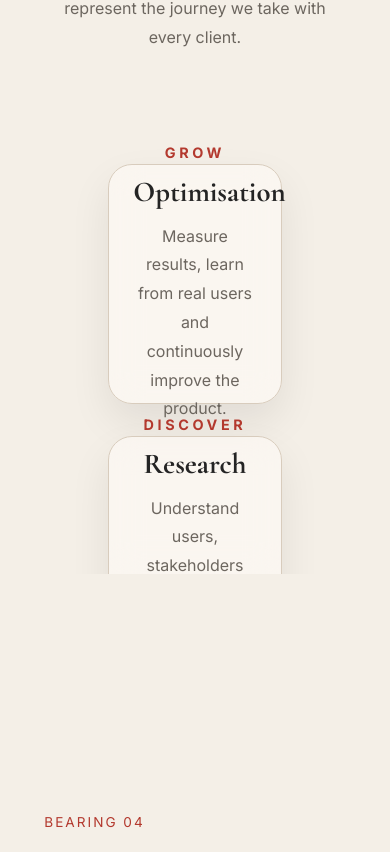
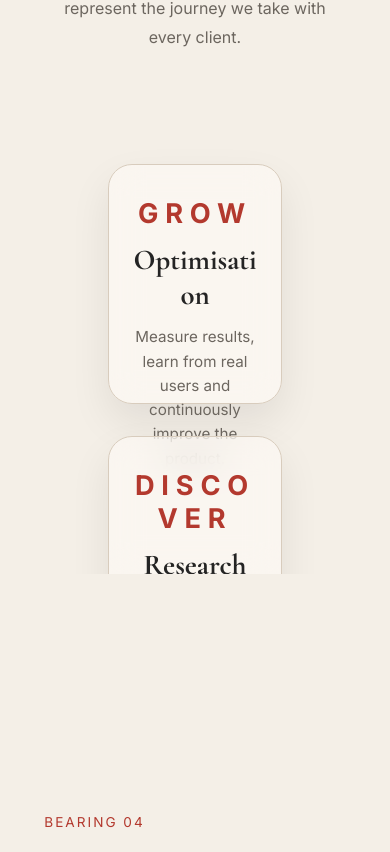
Before and after one commit to GeneralFloofypaws/Web_Assgn_NorthPeak, a React (Vite) app: page / in a window 390 px wide. Shown: the part 3992-4844 px from the top of the page. Built offline with nearby package versions, Linux system fonts and the light colour scheme.

Commit message:
internal scroll was being weird ... word overflow

```diff
--- a/src/App.css
+++ b/src/App.css
@@ -571,6 +571,8 @@ nav a:hover::after{
 
     min-height: 320px;
 
+    height: auto;
+
     padding: 2.2rem;
 
     border-radius: var(--radius);
@@ -582,6 +584,10 @@ nav a:hover::after{
     border: 1px solid var(--border);
 
     box-shadow: var(--shadow);
+
+    overflow-wrap:break-word;
+
+    word-break:break-word;
 
     scroll-snap-align: center;
 
@@ -1044,3 +1050,30 @@ nav a:hover::after{
     }
 
 }
+
+@media (max-width: 768px) {
+
+    .glasscard {
+
+        justify-content: flex-start;
+        padding-top: 2rem;
+        padding-bottom: 2rem;
+
+    }
+
+}
+
+/*the words keep overflowing ... left the chat bruh*/
+
+@media (max-width:768px){
+
+    .glasscard h1{
+        font-size:1.7rem;
+    }
+
+    .glasscard p{
+        font-size:0.95rem;
+        line-height:1.6;
+    }
+
+}
```
